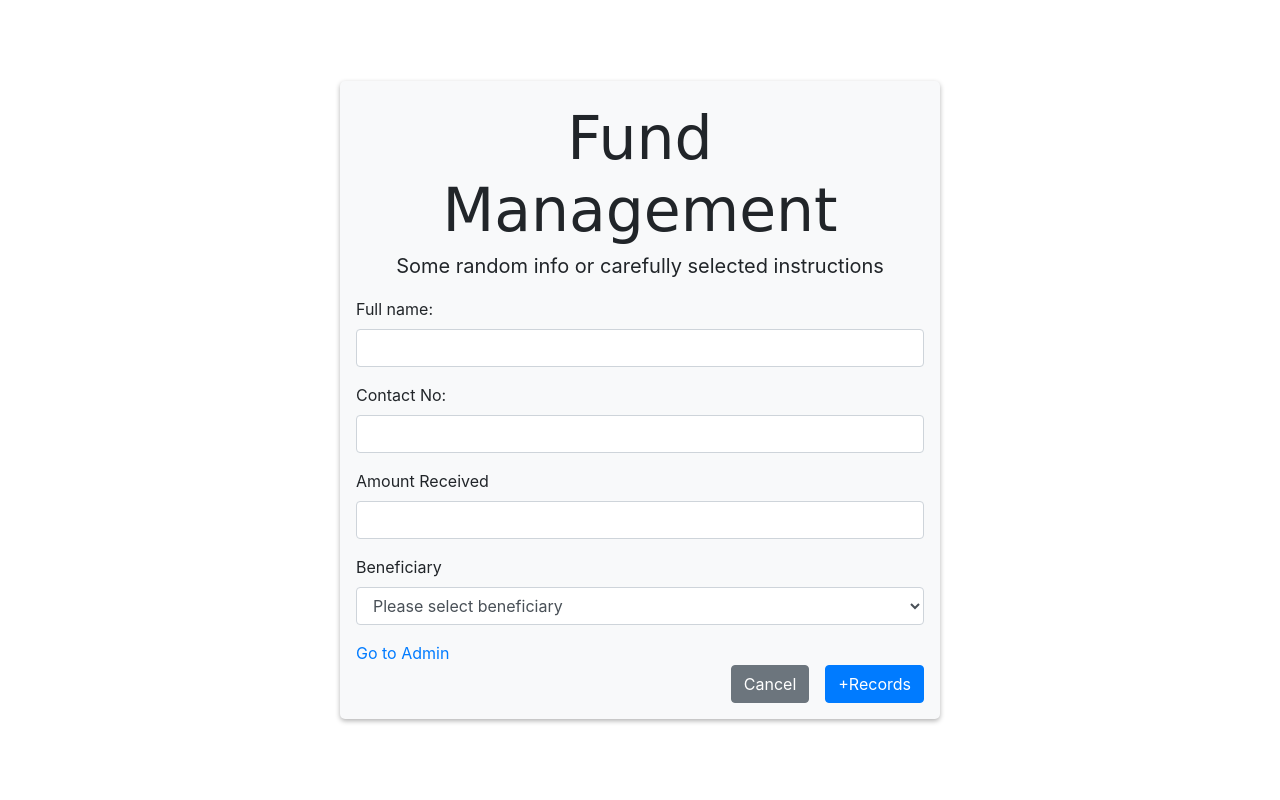
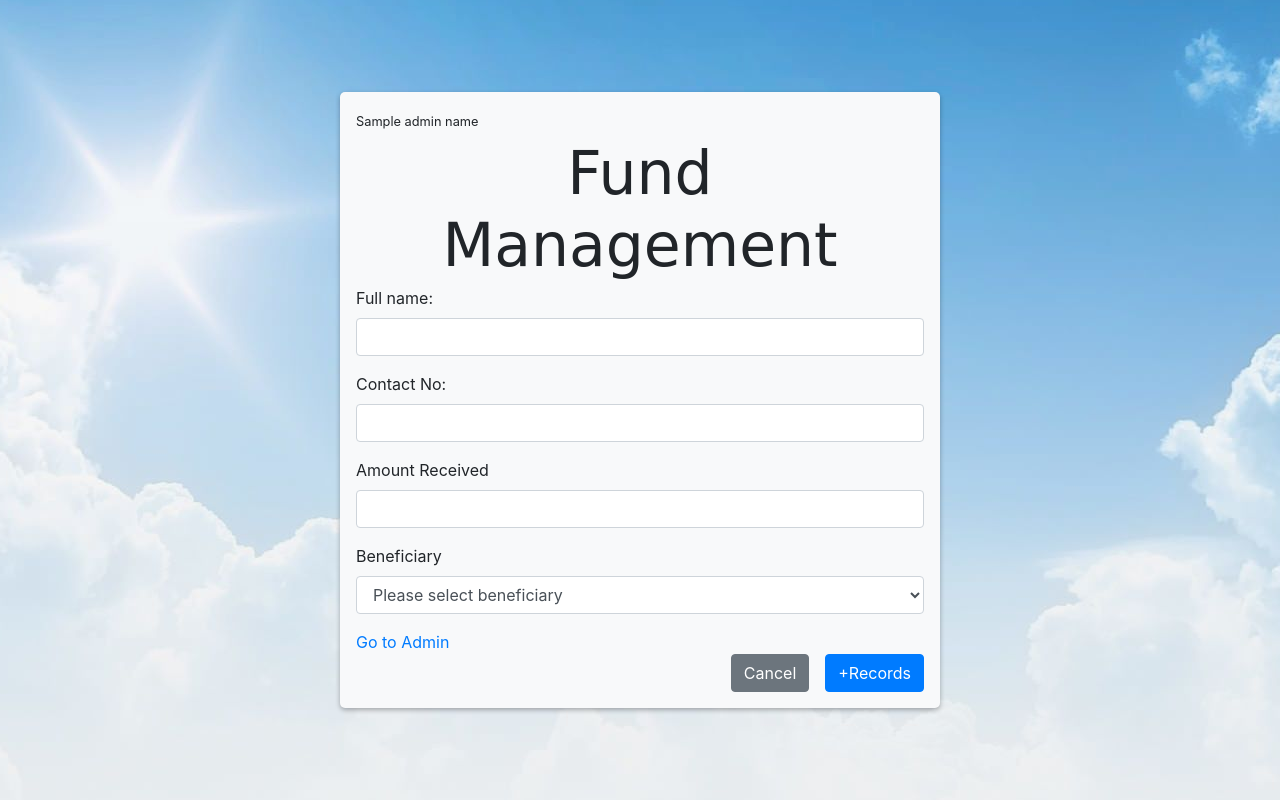
Before and after one commit to Enochsem/Conttributions-system, a Flask app: template templates/index.html in a window 1280 px wide. Run offline with Flask 2, Linux system fonts and the light colour scheme; the template is opened without the code that fills it: most values are stand-ins (such as "Sample title", 1, 10 or a date in 2020); some libraries are stand-ins or nearby versions.

Commit message:
added beneficiary, admin tb and admin login

```diff
--- a/app.py
+++ b/app.py
@@ -1,4 +1,4 @@
-from flask import Flask, render_template, url_for,  request, redirect, flash
+from flask import Flask, render_template, url_for,  request, redirect, flash,session
 from db import DB
 from sms import SMS
 from methods import *
@@ -8,12 +8,40 @@ app.secret_key = b'_5#y2L"F4Q8zffhgf46@@]'
 
 gideon = "0546353625"
 ekow = "0203558351"
+augusta = "0000000000"
 general_family = "0554317909"
 
 TABLE_NAME = "contributor"
 
+
+
+@app.route("/login",  methods = ["GET", "POST"])
+def login():
+
+    db = DB()
+    if request.method == "POST":
+        name = request.form["name"]
+        password = request.form["password"]
+        status = db.authentication("admin", "name", name, "password", password)
+
+        if status == True:
+            #set session and get admin name
+            session['admin_name'] = name
+            return redirect(url_for("index"))
+
+    return render_template("appreciation.html")
+
+
+
+
 @app.route("/", methods=["POST","GET"])
 def index():
+
+    admin_name = session.get("admin_name")
+
+    if not session.get("admin_name"):
+        return redirect(url_for("login"))
+
 
     contributor_name = ""
     contributor_contact =""
@@ -30,7 +58,7 @@ def index():
         contributor_name = name
         contributor_contact = contact
 
-        db.insert(TABLE_NAME, "name", "contact", "amount", "beneficiary", name, contact, amount, beneficiary)
+        db.insert(TABLE_NAME, "name", "contact", "amount", "beneficiary","admin_name", name, contact, amount, beneficiary, admin_name)
 
         if beneficiary == "Gideon":
             beneficiary_sms(contributor_name, amount, contributor_contact, beneficiary, gideon)
@@ -38,13 +66,16 @@ def index():
         elif beneficiary == "Ekow":
             beneficiary_sms(contributor_name, amount, contributor_contact, beneficiary, ekow)
 
+        elif beneficiary == "Augusta":
+            beneficiary_sms(contributor_name, amount, contributor_contact, beneficiary, augusta)
+
         elif beneficiary == "General Family":
             beneficiary_sms(contributor_name, amount, contributor_contact, beneficiary, general_family)
 
         flash("Successful")
         return redirect(url_for("index"))
 
-    return render_template("index.html")
+    return render_template("index.html",admin_name = admin_name)
 
 
 
--- a/db.py
+++ b/db.py
@@ -8,8 +8,8 @@ class DB():
         self.cur = self.con.cursor()
 
 
-    def insert(self,tb_name,col_1,col_2,col_3,col_4,data1,data2,data3,data4):
-        self.cur.execute("INSERT INTO {}({},{},{},{})VALUES(?,?,?,?)".format(tb_name,col_1,col_2,col_3,col_4),(data1,data2,data3,data4))
+    def insert(self,tb_name,col_1,col_2,col_3,col_4,col_5,data1,data2,data3,data4,data5):
+        self.cur.execute("INSERT INTO {}({},{},{},{},{})VALUES(?,?,?,?,?)".format(tb_name,col_1,col_2,col_3,col_4,col_5),(data1,data2,data3,data4,data5))
         self.con.commit()
         return True
 
--- a/static/css/style.css
+++ b/static/css/style.css
@@ -1,8 +1,8 @@
 body{
-    /* background-image: url("/static/images/bg.jpg");
+    background-image: url("/static/images/bg.jpg");
     background-repeat: no-repeat;
     background-position: center center;
-    background-attachment: fixed; */
+    background-attachment: fixed;
 
 
     display: flex;
--- a/templates/admin.html
+++ b/templates/admin.html
@@ -20,6 +20,7 @@
                         <th>Contact</th>
                         <th>Amount</th>
                         <th>Beneficiary</th>
+                        <th>Admin ID</th>
                     </tr>
                 </thead>
                 <tbody>
@@ -30,6 +31,7 @@
                         <td>{{contributors[contributor][2]}}</td>
                         <td>{{contributors[contributor][3]}}</td>
                         <td>{{contributors[contributor][4]}}</td>
+                        <td>{{contributors[contributor][5]}}</td>
                     </tr>
                     {% else %}
                     <tr>
--- a/templates/index.html
+++ b/templates/index.html
@@ -11,10 +11,10 @@
 
 {% block body %}
 <div class="container p-3 bg-light" style="width: 600px;">
-
+<small>{{admin_name}}</small>
 	<div class="col-md-12" align="center" >
 		<h2 id="title">Fund Management</h2>
-		<p id="descr">Some random info or carefully selected instructions</p>
+		<!-- <p id="descr">Some random info or carefully selected instructions</p> -->
 	</div>
 	{% with messages = get_flashed_messages() %}
     {% if messages %}
@@ -47,7 +47,8 @@
 				<option disabled="disabled" selected="">Please select beneficiary</option>
 				<option id="fam1" value="Gideon">Gideon</option>
 				<option id="fam2" value="Ekow">Ekow</option>
-				<option id="fam3" value="General Family">General Family</option>
+				<option id="fam3" value="Augusta">Augusta</option>
+				<option id="fam4" value="General Family">General Family</option>
 			</select>
 		</div>
 
```
Also changed, not shown: modules/tb.py (+41 -2 lines), templates/appreciation.html (+33 -9 lines), contributors.db, static/images/bg.jpg (added).
